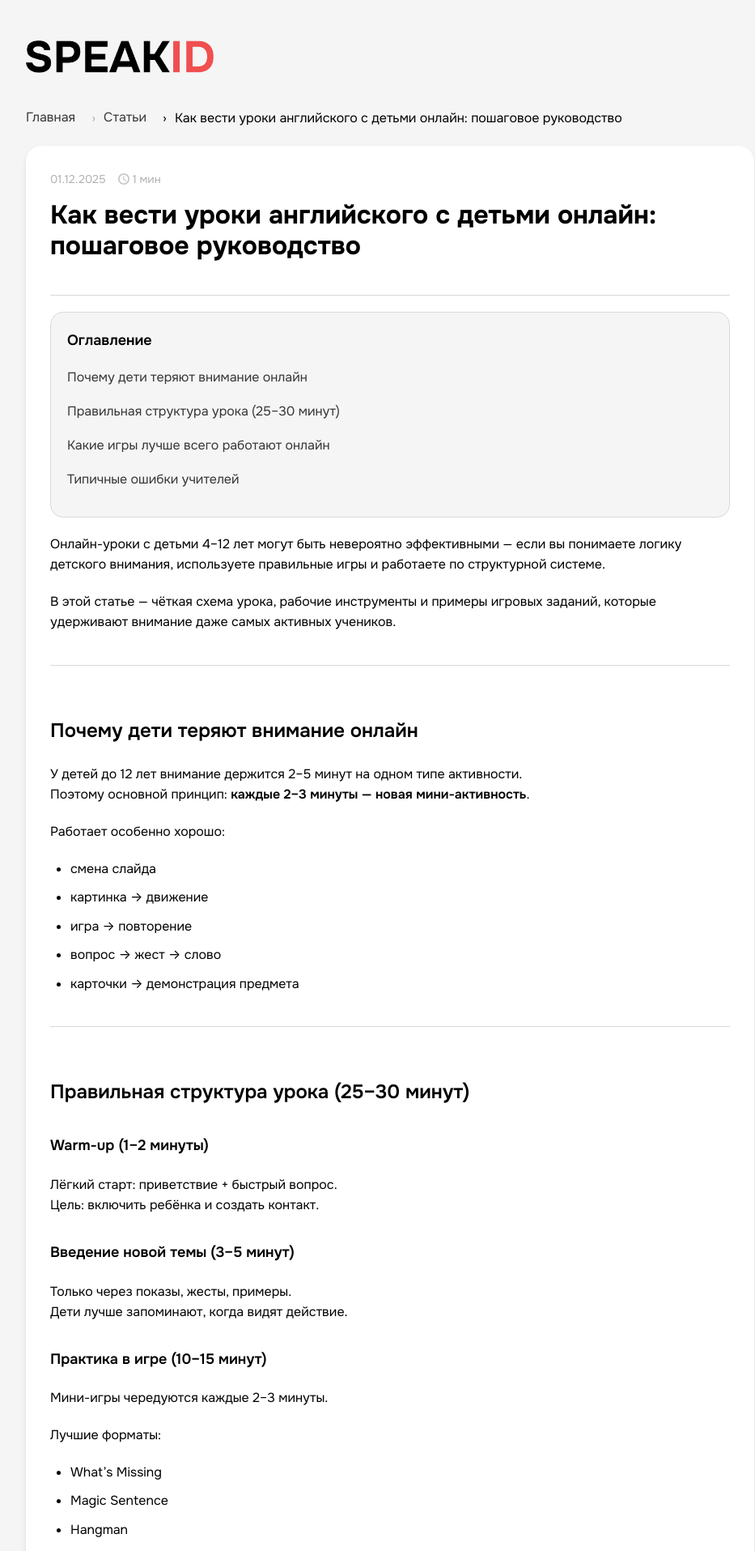
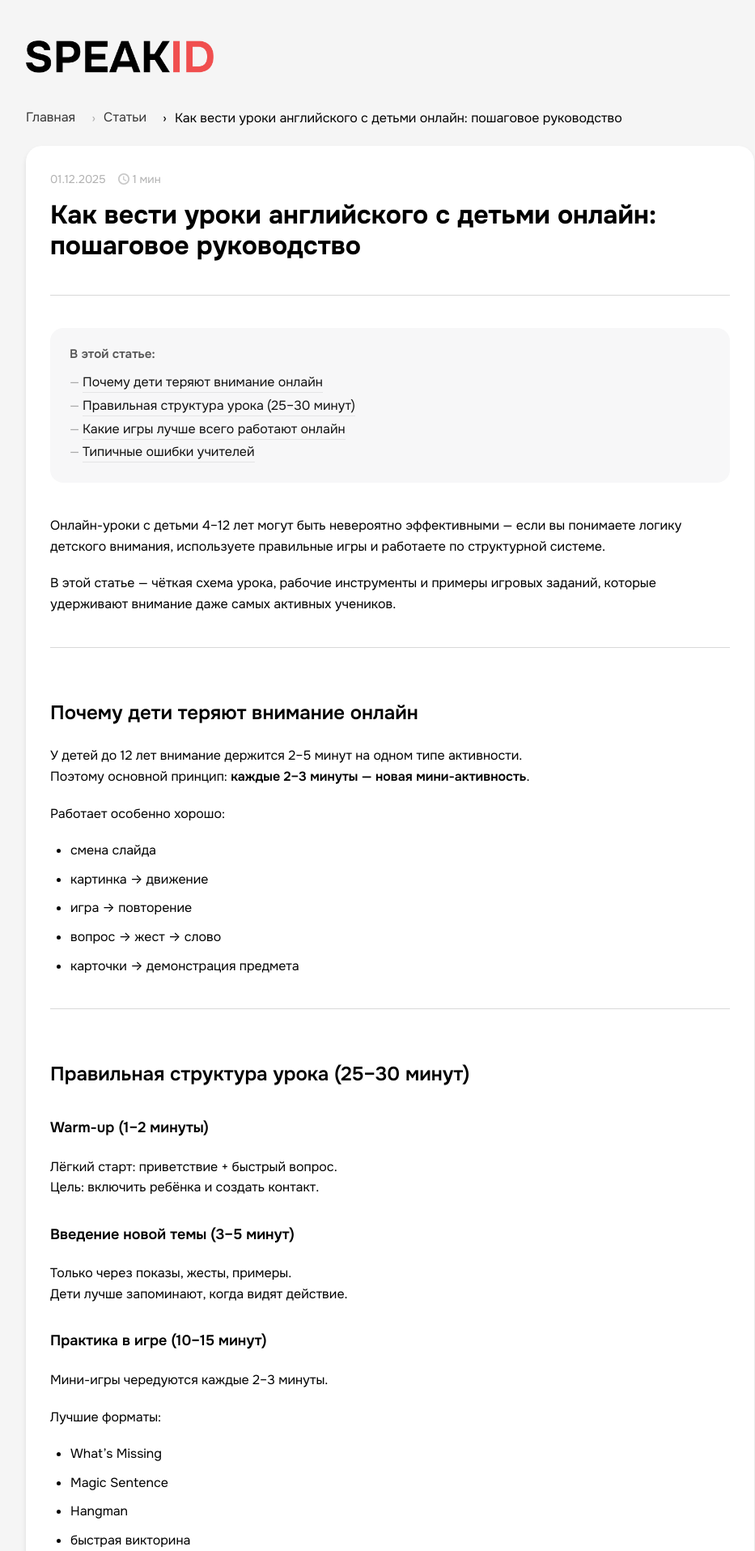
Before and after one commit to mvikdvwies/speakid-blog, a Jekyll site: the page built from posts/lessons-for-kids-online.md, in a window 1280 px wide. Shown: the top 1915 px of the page at 81% size, without its empty margins (158-1091 px from the left). Built offline with Jekyll 4.4.1, drawn with Linux system fonts in a browser that asks for light colours.

Commit message:
Feat: Fixing table of contents

```diff
--- a/_includes/table-of-contents.html
+++ b/_includes/table-of-contents.html
@@ -1,5 +1,5 @@
-<div id="table-of-contents" class="table-of-contents">
-  <h3 class="toc-title">Оглавление</h3>
+<div id="table-of-contents" class="article-toc">
+  <strong>В этой статье:</strong>
   <nav class="toc-nav" id="toc-nav">
     <!-- Оглавление будет сгенерировано JavaScript -->
   </nav>
@@ -32,8 +35,10 @@
     if (allHeadings.length === 0) {
       // Скрываем оглавление, если заголовков нет
       const tocContainer = document.getElementById('table-of-contents');
-      if (tocContainer) tocContainer.style.display = 'none';
-      return;
+      if (tocContainer) {
+        tocContainer.style.display = 'none';
+        return;
+      }
     }
 
     // Используем все h2 заголовки
--- a/assets/style.css
+++ b/assets/style.css
@@ -476,82 +476,91 @@ small {
 }
 
 /* Table of Contents */
-.table-of-contents {
-  background: var(--color_grey_ultra_light);
-  border-radius: var(--radius_medium);
-  padding: var(--gap_large);
-  margin-bottom: var(--gap_large);
-  border: 1px solid var(--color_grey_light);
+/* Дзеновское оглавление */
+.article-toc {
+  margin: 2.5rem 0;
+  padding: 1.25rem 1.5rem;
+  background: #f7f7f8;
+  border-radius: 16px;
 }
 
-.toc-title {
-  font-size: var(--font_size_medium);
+.article-toc strong {
+  display: block;
+  margin-bottom: 0.75rem;
+  font-size: 0.95rem;
   font-weight: 600;
-  color: var(--color_black);
-  margin: 0 0 var(--gap_medium) 0;
-  padding: 0;
+  color: #555;
 }
 
-.toc-nav {
+.article-toc .toc-nav {
   display: block;
 }
 
-.toc-list {
+.article-toc .toc-list {
   list-style: none;
-  padding: 0;
+  padding-left: 0;
   margin: 0;
-  counter-reset: toc-counter;
 }
 
-.toc-item {
-  margin-bottom: var(--gap_small);
-  padding-left: 0;
+.article-toc .toc-item {
+  margin: 0.4rem 0;
+  line-height: 1.4;
   position: relative;
+  padding-left: 1rem;
 }
 
-.toc-item-h2 {
-  font-weight: 500;
-  margin-left: 0;
+.article-toc .toc-item::before {
+  content: "—";
+  margin-right: 0.5rem;
+  color: #aaa;
+  position: absolute;
+  left: 0;
 }
 
-.toc-item-h3 {
+.article-toc .toc-item-h2 {
   font-weight: 400;
-  margin-left: var(--gap_medium);
-  font-size: var(--font_size_small);
 }
 
-.toc-link {
-  color: var(--color_grey_ultra_dark);
-  text-decoration: none;
-  border-bottom: none;
-  display: block;
-  padding: 4px 0;
-  transition: opacity 0.2s ease;
-  line-height: 1.5;
+.article-toc .toc-item-h3 {
+  font-weight: 400;
+  margin-left: 0;
+  font-size: 0.9rem;
 }
 
-.toc-link:hover {
-  opacity: 0.7;
-  border-bottom: none;
+.article-toc .toc-link {
+  text-decoration: none;
+  color: #111;
+  border-bottom: 1px solid rgba(0,0,0,0.08);
+  transition: border-bottom-color 0.2s ease;
 }
 
-.toc-link.active {
-  color: var(--color_grey_ultra_dark);
+.article-toc .toc-link:hover {
+  border-bottom-color: rgba(0,0,0,0.3);
+}
+
+.article-toc .toc-link.active {
+  color: #111;
   font-weight: 500;
-  opacity: 1;
+  border-bottom-color: rgba(0,0,0,0.2);
+}
+
+/* Совместимость со старым классом */
+.table-of-contents {
+  margin: 2.5rem 0;
+  padding: 1.25rem 1.5rem;
+  background: #f7f7f8;
+  border-radius: 16px;
 }
 
 @media (max-width: 768px) {
+  .article-toc,
   .table-of-contents {
-    padding: var(--gap_medium);
+    padding: 1rem 1.25rem;
+    margin: 2rem 0;
   }
 
-  .toc-title {
-    font-size: var(--font_size_default);
-  }
-
-  .toc-item-h3 {
-    margin-left: var(--gap_small);
+  .article-toc strong {
+    font-size: 0.9rem;
   }
 }
 
```
Also changed, not shown: other parts of _includes/table-of-contents.html (+4 -1 lines).
